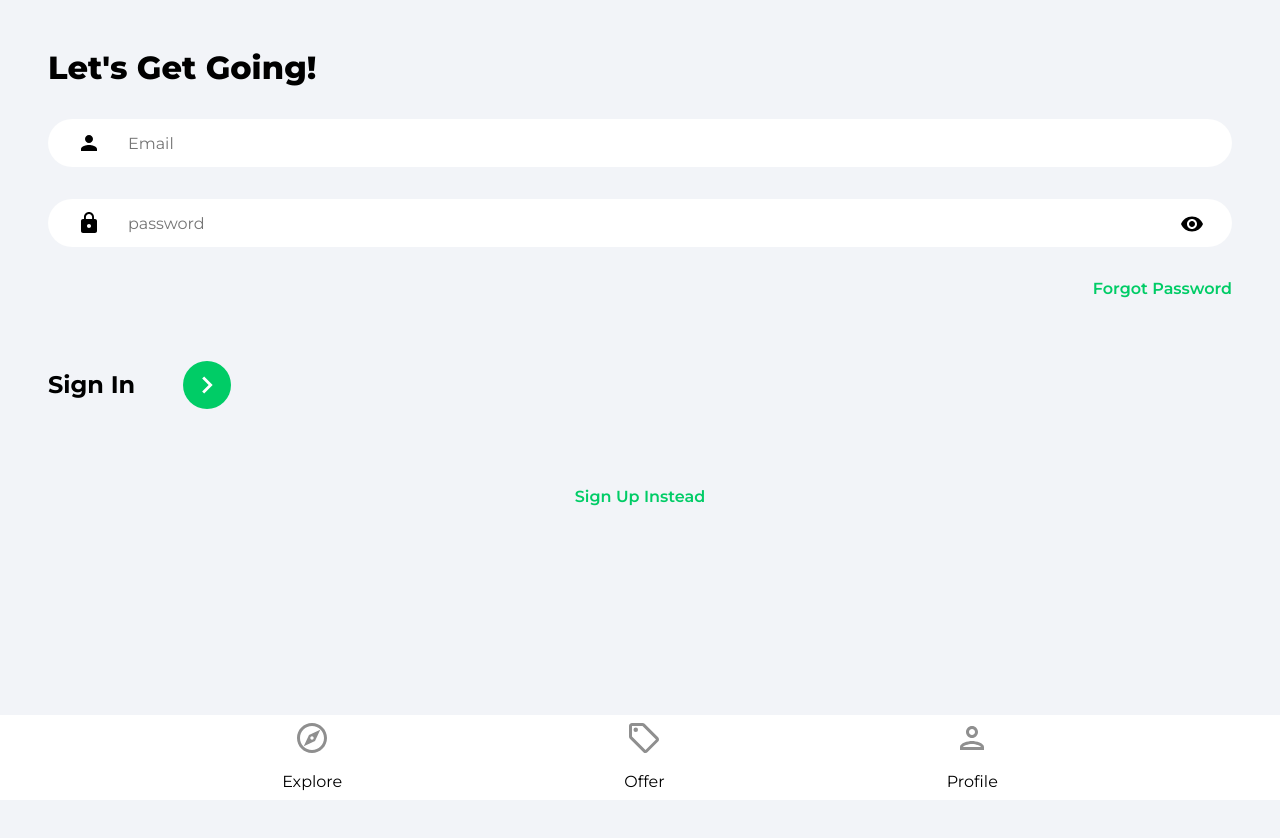
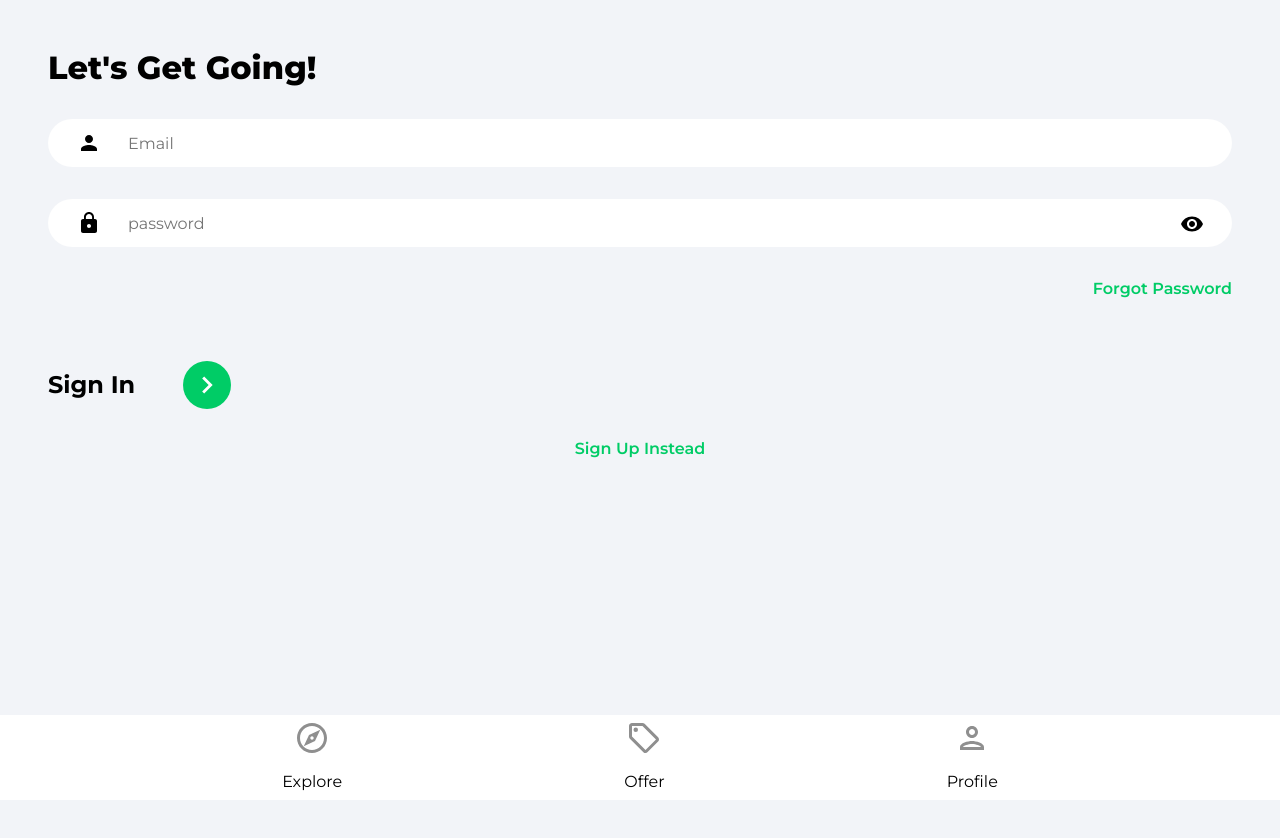
Before and after one commit to lenzoface/house-mrktplc, a React (Create React App) app: page /sign-in in a window 1280 px wide. Shown: the top 838 px of the page. Before the commit the page ends 800 px from the top, so only its background shows below. Built offline with nearby package versions, Linux system fonts and the light colour scheme.

Commit message:
Changed margin of "Sign In/Up Instead" text to 1rem And view height of body to 120vh

```diff
--- a/src/index.css
+++ b/src/index.css
@@ -8,6 +8,7 @@ html::-webkit-scrollbar {
 }
 
 body {
+  min-height: 120vh;
   font-family: 'Montserrat', sans-serif;
   background-color: #f2f4f8;
   margin: 0;
@@ -289,7 +290,7 @@ button {
 }
 
 .registerLink {
-  margin-top: 4rem;
+  margin-top: 1rem;
   color: #00cc66;
   font-weight: 600;
   text-align: center;
```
